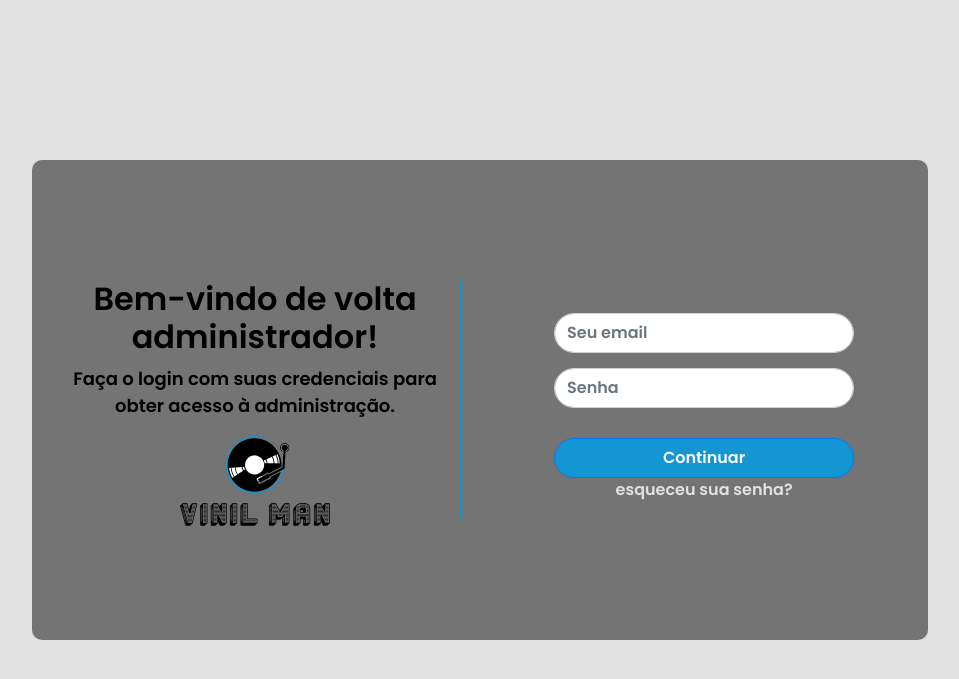
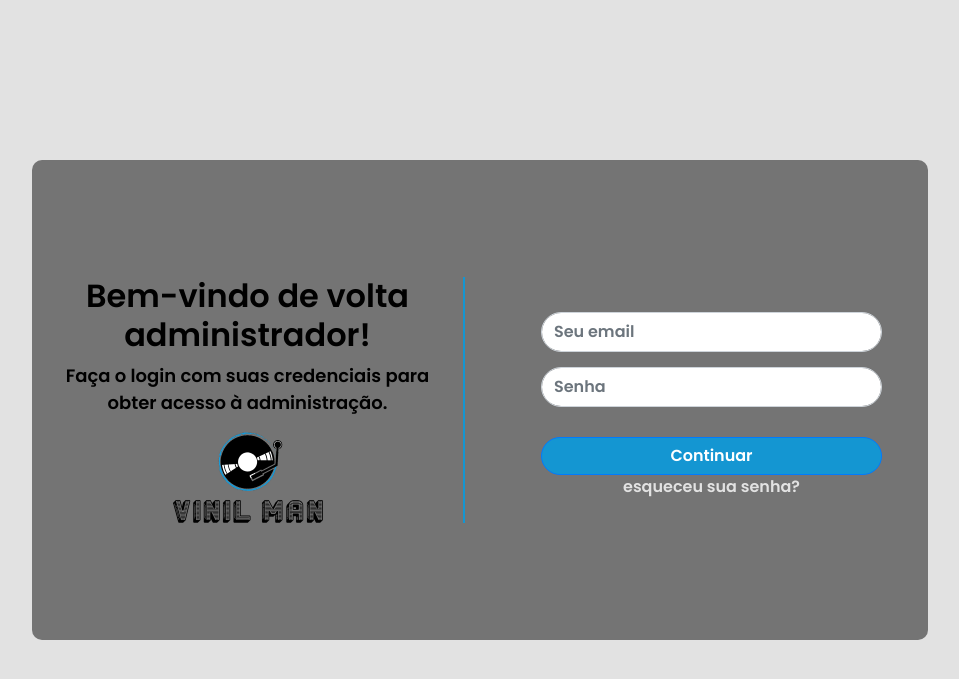
Before and after one commit to ViniciusCorbelli/vinil-man-shop, a PHP site: page /login.html in a window 1280 px wide. Shown: the top 679 px of the page, without its empty margins (160-1119 px from the left). Run offline with PHP 8.4, Linux system fonts and the light colour scheme; some libraries are stand-ins or nearby versions.

Commit message:
Atualização da view login

```diff
--- a/css/styles.css
+++ b/css/styles.css
@@ -1,4 +1,5 @@
-html, body {
+html,
+body {
     background-color: #e2e2e2;
     font-family: Poppins, sans-serif;
 }
@@ -18,15 +19,15 @@ html, body {
 }
 
 .boas-vindas {
-    width: 50%;
-    height: 50%;
+    width: 100%;
+    height: 100%;
     display: flexbox;
     justify-content: center;
     text-align: center;
     align-items: center;
     border-right: #1496d2 2px solid;
-    margin-left: 2%;
-    margin-right: 2%;
+    padding-left: 5%;
+    padding-right: 5%;
 }
 
 .boas-vindas img {
@@ -44,8 +45,8 @@ html, body {
 }
 
 .login {
-    width: 50%;
-    height: 50%;
+    width: 100%;
+    height: 100%;
     display: flexbox;
     justify-content: center;
     text-align: center;
@@ -74,7 +75,7 @@ a:hover {
 }
 
 .form input {
-    width: 300px;
+    width: 100%;
     height: 40px;
     margin-bottom: 15px;
     border-radius: 20px;
@@ -82,8 +83,10 @@ a:hover {
 
 .form button {
     margin-top: 15px;
-    width: 300px;
+    width: 100%;
     height: 40px;
+    max-width: 100%;
+    height: 100%;
     border-radius: 20px;
     background-color: #1496d2;
 }
@@ -92,32 +95,25 @@ button:hover {
     transition: 1s;
 }
 
-
-
-@media only screen and (max-width : 920px) {
-
+@media only screen and (max-width: 865px) {
     .boas-vindas {
-        width: 50%;
-        height: 50%;
+        width: 100%;
+        height: 100%;
         display: flexbox;
         justify-content: center;
         text-align: center;
         align-items: center;
-}
-
+    }
     .boas-vindas h2 {
-        font-size: 15px;
-        margin-top: 20%;
+        font-size: 20px;
+        margin-top: 10%;
     }
-
     .boas-vindas p {
         font-size: 12px;
     }
-
     .boas-vindas img {
         width: 100px;
     }
-
     .form {
         margin-top: 8%;
         display: inline-block;
@@ -126,5 +122,4 @@ button:hover {
         justify-content: center;
         text-align: center;
     }
-
 }
--- a/login.html
+++ b/login.html
@@ -16,13 +16,17 @@
 
 <body>
 
+
     <div class="content">
+        <div class="row">
+            <div class="col-sm">
                 <div class="boas-vindas">
                     <h2>Bem-vindo de volta administrador!</h2>
                     <p>Faça o login com suas credenciais para obter acesso à administração.</p>
                     <img src="img\logo_name.png" alt="Logotipo da loja Vinil Man Shop">
                 </div>
-        <div class="login">
+            </div>
+            <div class="col-sm">
                 <form class="form">
                     <input type="email" class="form-control" id="exampleInputEmail1" aria-describedby="emailHelp" placeholder="Seu email">
                     <input type="password" class="form-control" id="exampleInputPassword1" placeholder="Senha">
@@ -31,10 +35,7 @@
                 </form>
             </div>
         </div>
-
-
-
-
+    </div>
 
     <script src="https://code.jquery.com/jquery-3.5.1.slim.min.js" integrity="sha384-DfXdz2htPH0lsSSs5nCTpuj/zy4C+OGpamoFVy38MVBnE+IbbVYUew+OrCXaRkfj" crossorigin="anonymous"></script>
     <script src="https://cdn.jsdelivr.net/npm/popper.js@1.16.1/dist/umd/popper.min.js" integrity="sha384-9/reFTGAW83EW2RDu2S0VKaIzap3H66lZH81PoYlFhbGU+6BZp6G7niu735Sk7lN" crossorigin="anonymous"></script>
```
Lines whose indentation alone changed are shown as unchanged.
